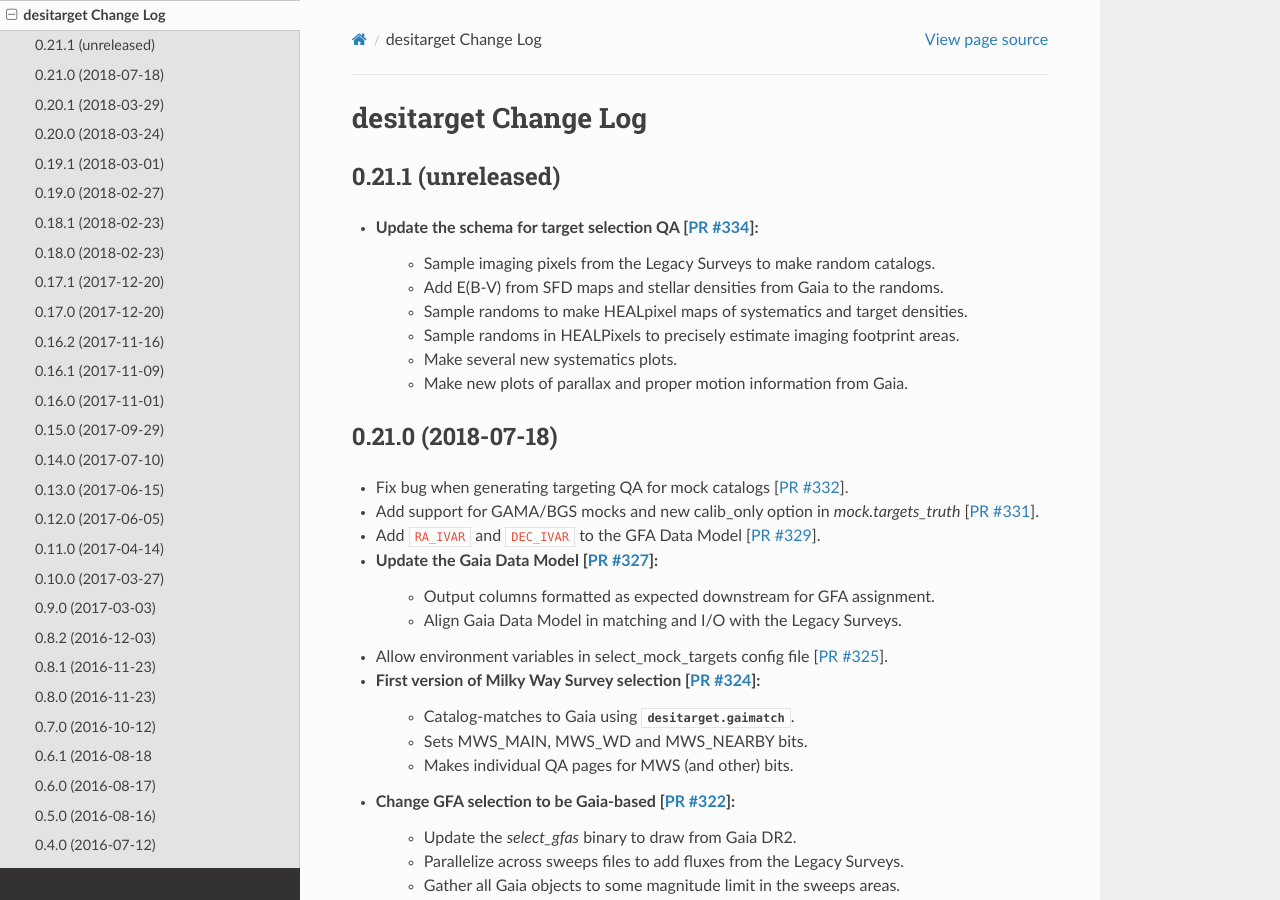
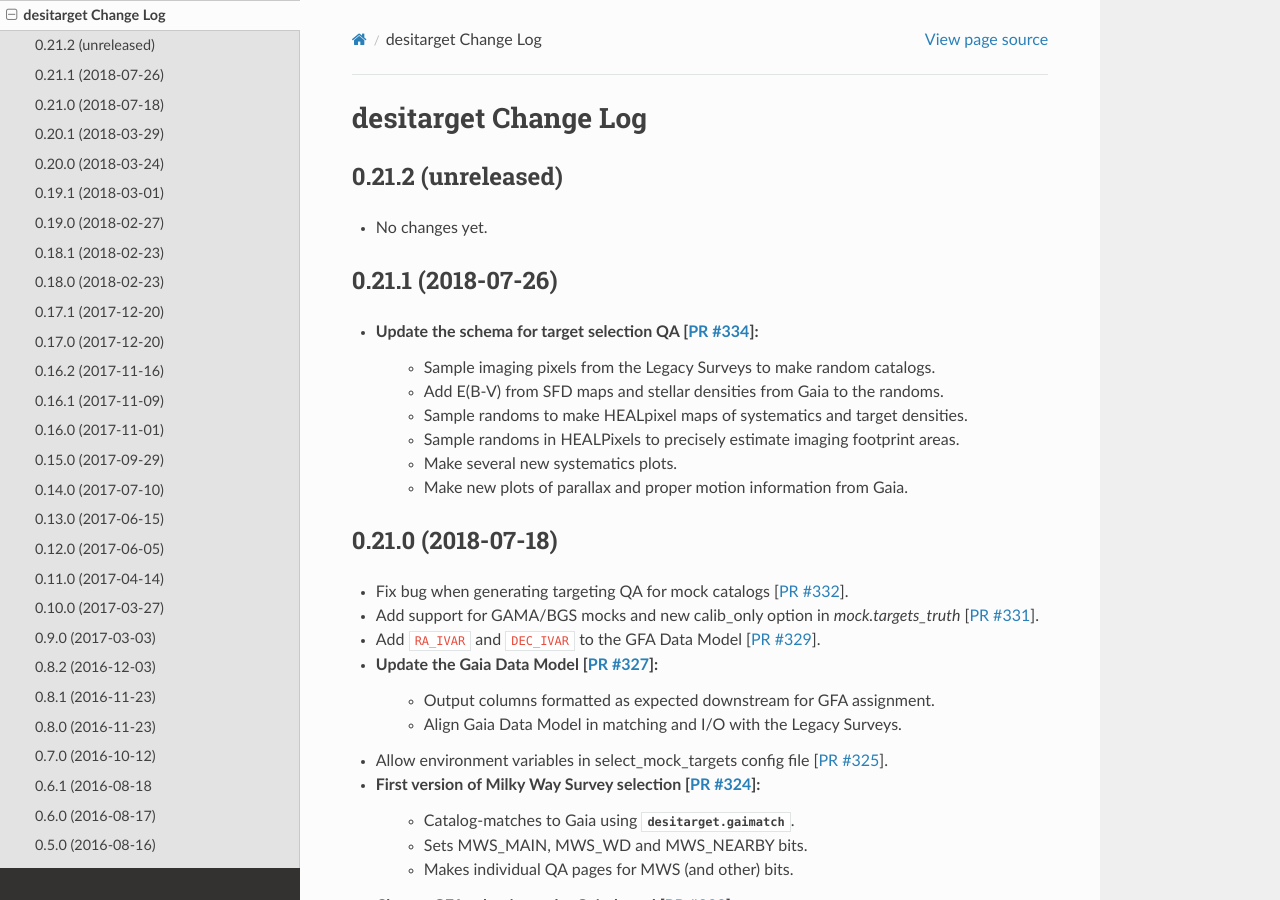
Before and after one commit to desihub/desitarget, a Sphinx documentation site: the page built from doc/changes.rst, in a window 1280 px wide and 900 px high. Built offline with Sphinx 7.4.7 and the Read the Docs theme 2.0.0, drawn with Linux system fonts in a browser that asks for light colours.

Commit message:
update release notes and version for desitarget/0.21.1

```diff
--- a/doc/changes.rst
+++ b/doc/changes.rst
@@ -2,7 +2,12 @@
 desitarget Change Log
 =====================
 
-0.21.1 (unreleased)
+0.21.2 (unreleased)
+-------------------
+
+* No changes yet.
+
+0.21.1 (2018-07-26)
 -------------------
 
 * Update the schema for target selection QA [`PR #334`_]:
--- a/py/desitarget/_version.py
+++ b/py/desitarget/_version.py
@@ -1 +1 @@
-__version__ = '0.21.0.dev1973'
+__version__ = '0.21.1'
```
